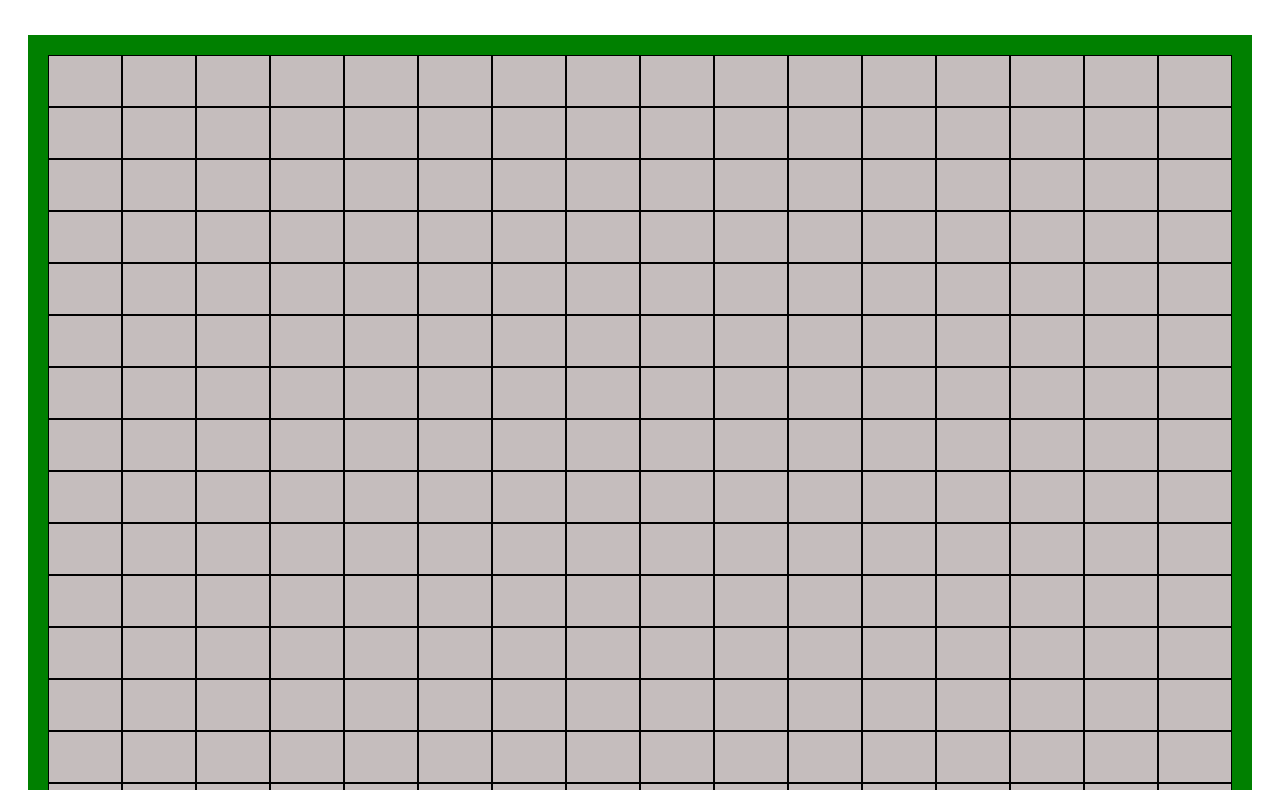
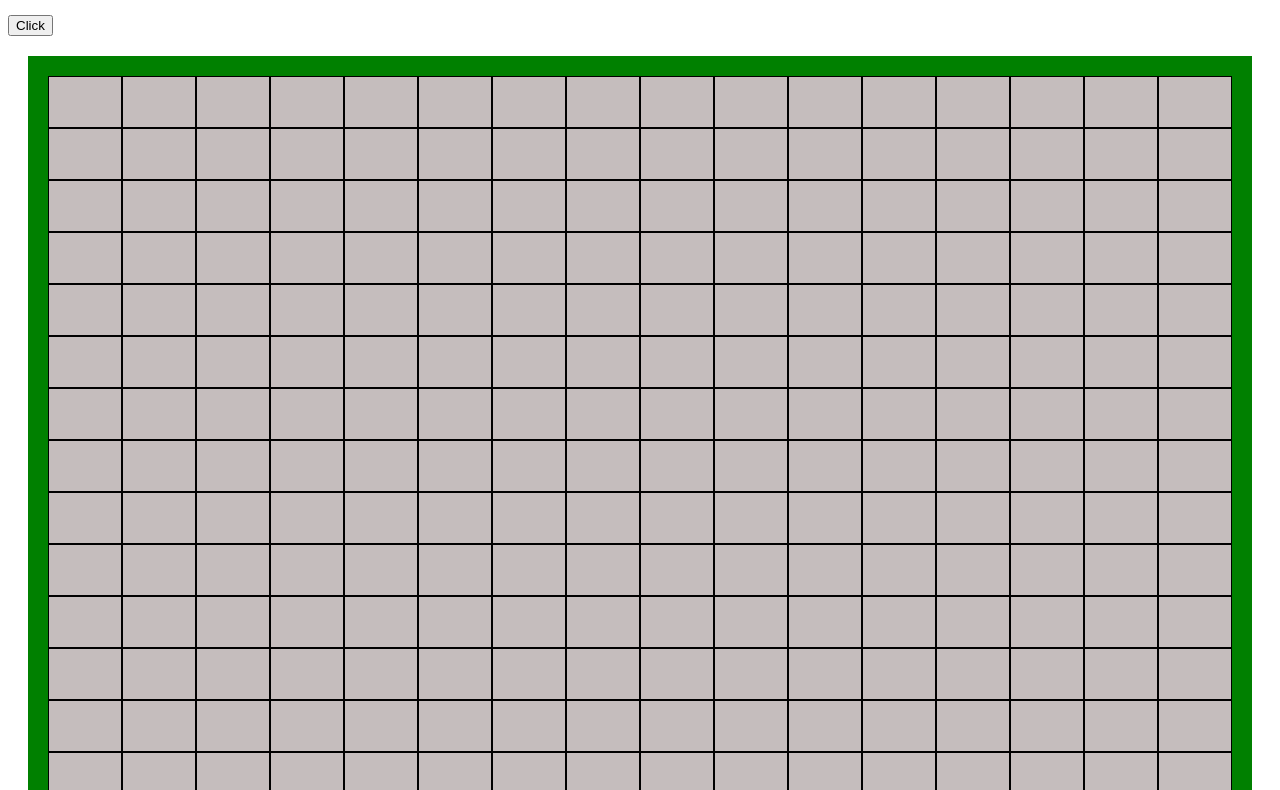
Before and after one commit to alvinalic1/Etch-a-Sketch, a plain HTML site: page index.html in a window 1280 px wide. Shown: the part 102-892 px from the top of the page. Drawn offline with Linux system fonts and the light colour scheme.

Commit message:
Add button to page

```diff
--- a/index.html
+++ b/index.html
@@ -10,6 +10,8 @@
     <div class="title">
         <h1>Etch-A-Sketch</h1>
     </div>
+
+    <button class="button">Click</button>
     <div class="grid">
 
     </div>
```
